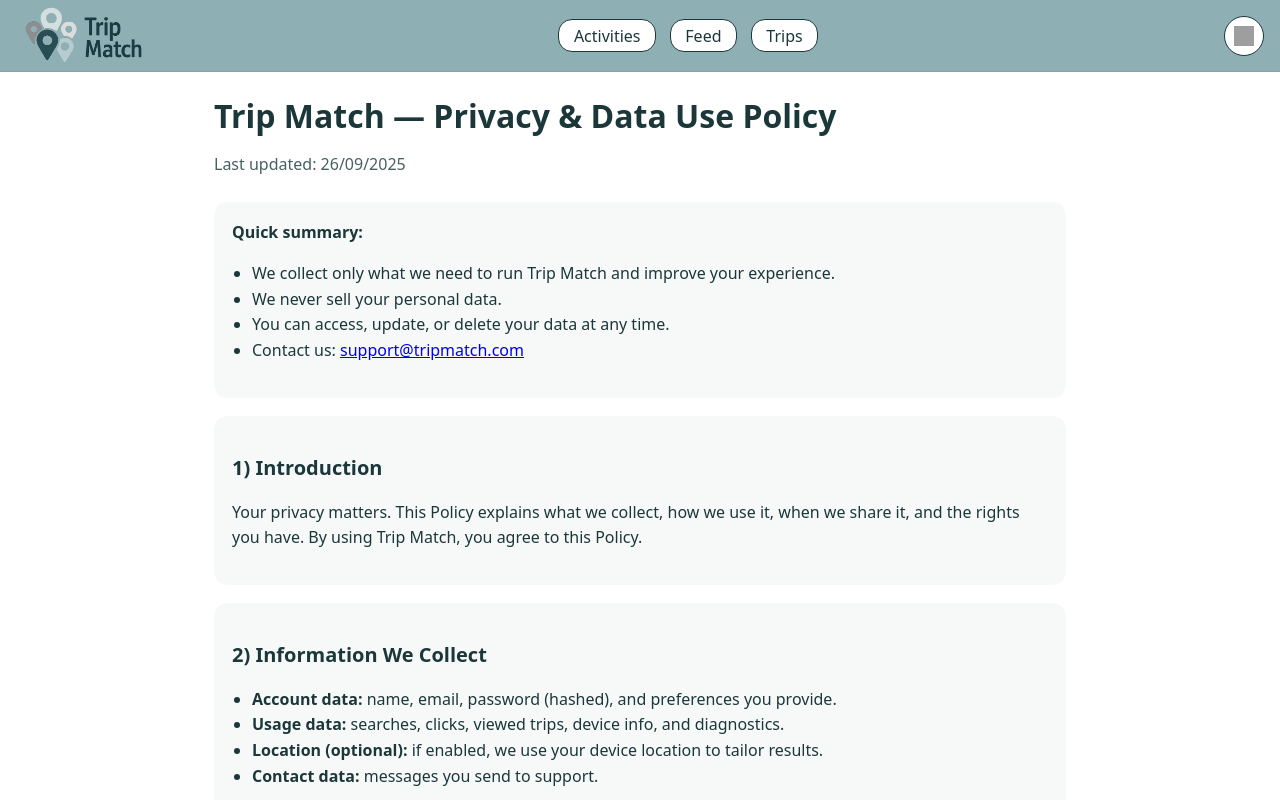
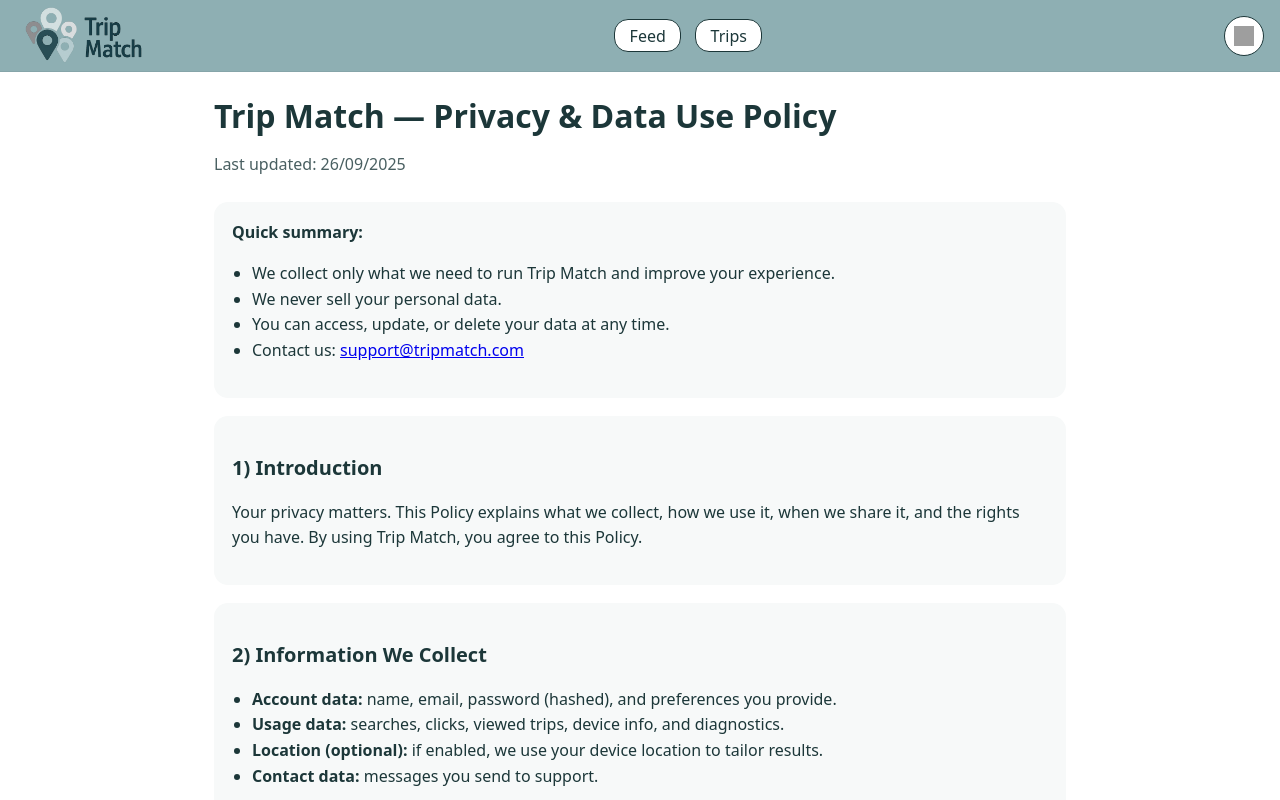
Before and after one commit to JoiceCnt/frontEnd_TripMatch, a React (Vite) app: page /policy in a window 1280 px wide. Shown: the top 800 px of the page. Built offline with nearby package versions, Linux system fonts and the light colour scheme; grey boxes are pictures that could not be loaded; a web font is replaced by a local one.

Commit message:
register ready

```diff
--- a/src/App.jsx
+++ b/src/App.jsx
@@ -13,7 +13,6 @@ import LoginPage from "./pages/LoginPage";
 import SignUpPage from "./pages/SignUpPage";
 import TripsPage from "./pages/TripsPage";
 import Feed from "./pages/Feed";
-import Activities from "./pages/Activities";
 import ProfilePage from "./pages/ProfilePage";
 import SettingsPage from "./pages/SettingsPage.jsx";
 
@@ -71,7 +70,6 @@ export default function App() {
           <Route path="/about" element={<AboutPage />} />
           <Route path="/trips" element={<TripsPage user={user} />} />
           <Route path="/feed" element={<Feed />} />
-          <Route path="/activities" element={<Activities />} />
           <Route path="/profile" element={<ProfilePage />} />
           <Route path="/settings" element={<SettingsPage />} />
           <Route
--- a/src/components/TripMatchNavbar.jsx
+++ b/src/components/TripMatchNavbar.jsx
@@ -52,9 +52,6 @@ export default function TripMatchNavbar({
 
       {/* Center: nav buttons (Stories removido) */}
       <nav className="tm-nav" aria-label="Main navigation">
-        <NavLink to="/activities" className={linkClass}>
-          Activities
-        </NavLink>
         <NavLink to="/feed" className={linkClass}>
           Feed
         </NavLink>
--- a/src/pages/SignUpPage.jsx
+++ b/src/pages/SignUpPage.jsx
@@ -1,6 +1,6 @@
 // src/pages/SignUpPage.jsx
 import { useState } from "react";
-import "./SignUpPage.css"; // Namespaced stylesheet
+import "./SignUpPage.css";
 import axios from "axios";
 
 export default function SignUpPage({ onSubmitForm }) {
@@ -74,7 +74,7 @@ export default function SignUpPage({ onSubmitForm }) {
   // Email básico
   const isValidEmail = (str) => /\S+@\S+\.\S+/.test(str);
 
-  // Submit
+
   const handleSubmit = async (e) => {
     e.preventDefault();
     setError("");
--- a/src/pages/Trips.css
+++ b/src/pages/Trips.css
@@ -124,12 +124,11 @@
   position: relative;
   z-index: 1;
   display: grid;
-  grid-template-columns: 2fr 1fr; /* activities maior */
+  grid-template-columns: 2fr 1fr;
   gap: var(--gap);
   padding: 12px 16px 10px;
 }
 
-.activities,
 .preferences {
   background: rgba(255, 255, 255, 0.55);
   border: 4px solid var(--line); /* bordas 4px */
```
